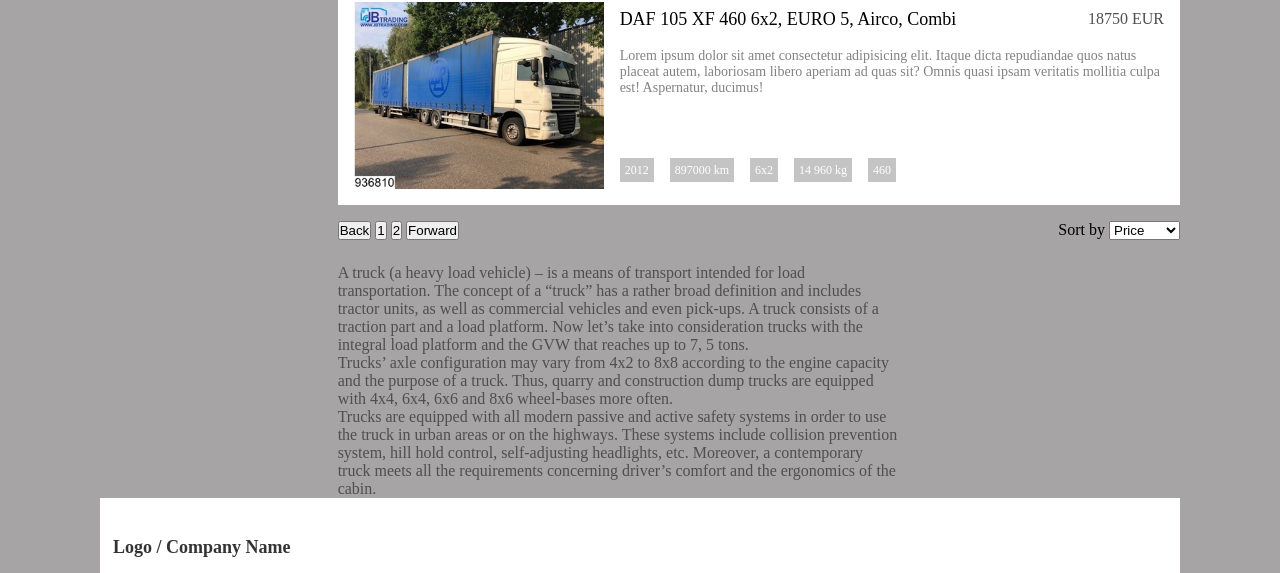
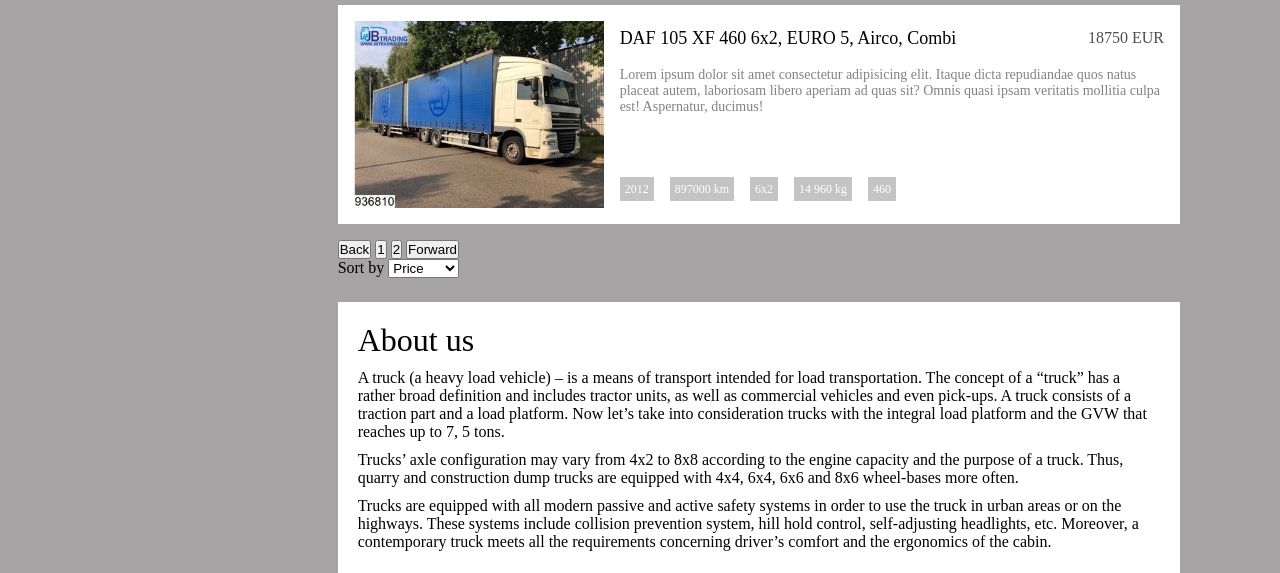
Before and after one commit to DenisMatysik/Trucks_site, a website built with webpack: page src/index.html in a window 1280 px wide. Shown: the part 1459-2032 px from the top of the page. Built offline with nearby package versions, Linux system fonts and the light colour scheme.

Commit message:
some fix

```diff
--- a/src/index.html
+++ b/src/index.html
@@ -108,7 +108,9 @@
               </select>
             </div>
           </div>
-          <div class="some-text"></div>
+          <div class="some-text">
+            <div class="some-title">About us</div>
+          </div>
         </div>
       </div>
       <footer>
--- a/src/pageText.js
+++ b/src/pageText.js
@@ -4,6 +4,7 @@
   const textWrapper = document.querySelector(".some-text");
   texts.forEach((item, i) => {
     const text = document.createElement(`${item.tag}`);
+    text.classList.add("about-us");
     text.innerHTML = `${item.content}`;
     textWrapper.insertAdjacentElement("beforeEnd", text);
   });
--- a/src/sass/cardNavigate.scss
+++ b/src/sass/cardNavigate.scss
@@ -2,7 +2,3 @@
   display: flex;
   justify-content: space-between;
 }
-.pages {
-}
-.sort {
-}
--- a/src/sass/main.scss
+++ b/src/sass/main.scss
@@ -49,13 +49,18 @@
   width: 100%;
 }
 
-.cardNavigate {
-  display: flex;
-  justify-content: space-between;
+.some-text {
+  background-color: white;
+  color: black;
+  margin: 24px 0;
+  padding: 20px;
+  // width: 560px;
 }
 
-.some-text {
-  color: #4f4f4f;
-  margin-top: 24px;
-  width: 560px;
+.some-title {
+  font-size: 2em;
 }
+
+.about-us {
+  margin: 10px 0;
+}
```
Also changed, not shown: dist/filename28fa4f39ceea2e41a8be.js (added), dist/filename637f65ec9da9c6654d09.js (deleted), dist/index.html.
